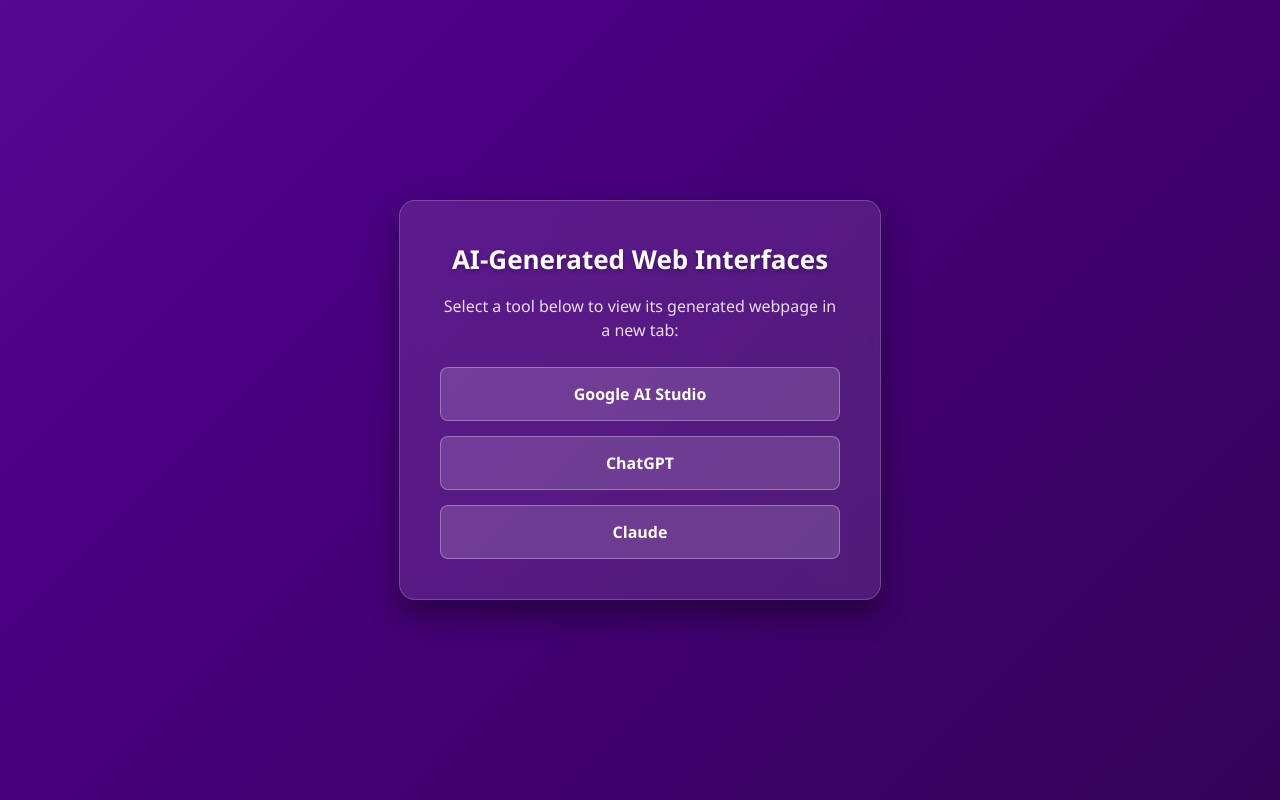
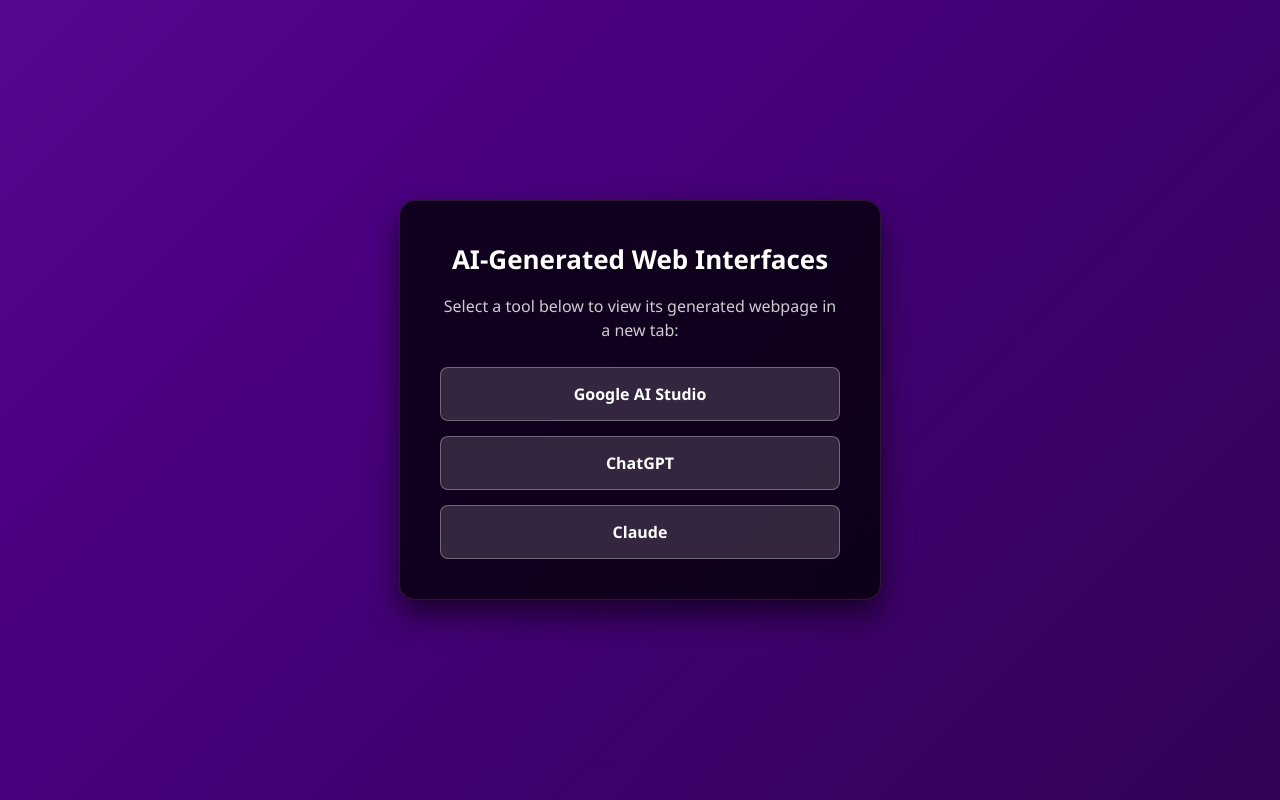
Before and after one commit to MoathAl-Turk/comparison-hci-hw, a plain HTML site: page index.html in a window 1280 px wide. Drawn offline with Linux system fonts and the light colour scheme.

Commit message:
Refactor styles for container and text colors
Updated the container background to a dark black with slight transparency and adjusted text colors for better contrast.

```diff
--- a/index.html
+++ b/index.html
@@ -13,38 +13,35 @@
             display: flex;
             justify-content: center;
             align-items: center;
-            /* Creates a smooth, oversized gradient */
             background: linear-gradient(-45deg, #1e0533, #4b0082, #7a28cb, #32004f);
             background-size: 400% 400%;
-            /* Triggers the movement animation */
             animation: gradientAnimation 12s ease infinite;
             overflow: hidden;
         }
 
-        /* Keyframes to move the background smoothly */
         @keyframes gradientAnimation {
             0% { background-position: 0% 50%; }
             50% { background-position: 100% 50%; }
             100% { background-position: 0% 50%; }
         }
 
-        /* Glassmorphism Card Effect */
+        /* Updated to a sleek black container */
         .container {
-            background: rgba(255, 255, 255, 0.1); /* Semi-transparent white */
-            backdrop-filter: blur(12px); /* Blurs the moving background behind it */
+            background: rgba(0, 0, 0, 0.75); /* Dark black with slight transparency */
+            backdrop-filter: blur(12px);
             -webkit-backdrop-filter: blur(12px);
             padding: 40px;
             border-radius: 16px;
-            border: 1px solid rgba(255, 255, 255, 0.2);
-            box-shadow: 0 15px 30px rgba(0,0,0,0.4);
+            border: 1px solid rgba(255, 255, 255, 0.1);
+            box-shadow: 0 15px 30px rgba(0,0,0,0.6);
             text-align: center;
             max-width: 400px;
             width: 100%;
             color: white;
         }
 
-        h1 { margin-top: 0; font-size: 26px; text-shadow: 0 2px 4px rgba(0,0,0,0.3); }
-        p { margin-bottom: 25px; line-height: 1.5; color: #e8dcf5; }
+        h1 { margin-top: 0; font-size: 26px; text-shadow: 0 2px 4px rgba(0,0,0,0.5); }
+        p { margin-bottom: 25px; line-height: 1.5; color: #ccc; }
 
         .links {
             display: flex;
@@ -52,7 +49,7 @@
             gap: 15px;
         }
 
-        /* Glassy Interactive Buttons */
+        /* Kept the exact same button styles */
         a {
             text-decoration: none;
             padding: 15px 20px;
@@ -69,7 +66,7 @@
             background: rgba(255, 255, 255, 0.25);
             transform: translateY(-3px);
             box-shadow: 0 7px 15px rgba(0,0,0,0.5);
-            border-color: #d8b4fe; /* Highlights border on hover */
+            border-color: #d8b4fe;
         }
 
         a:active {
```
